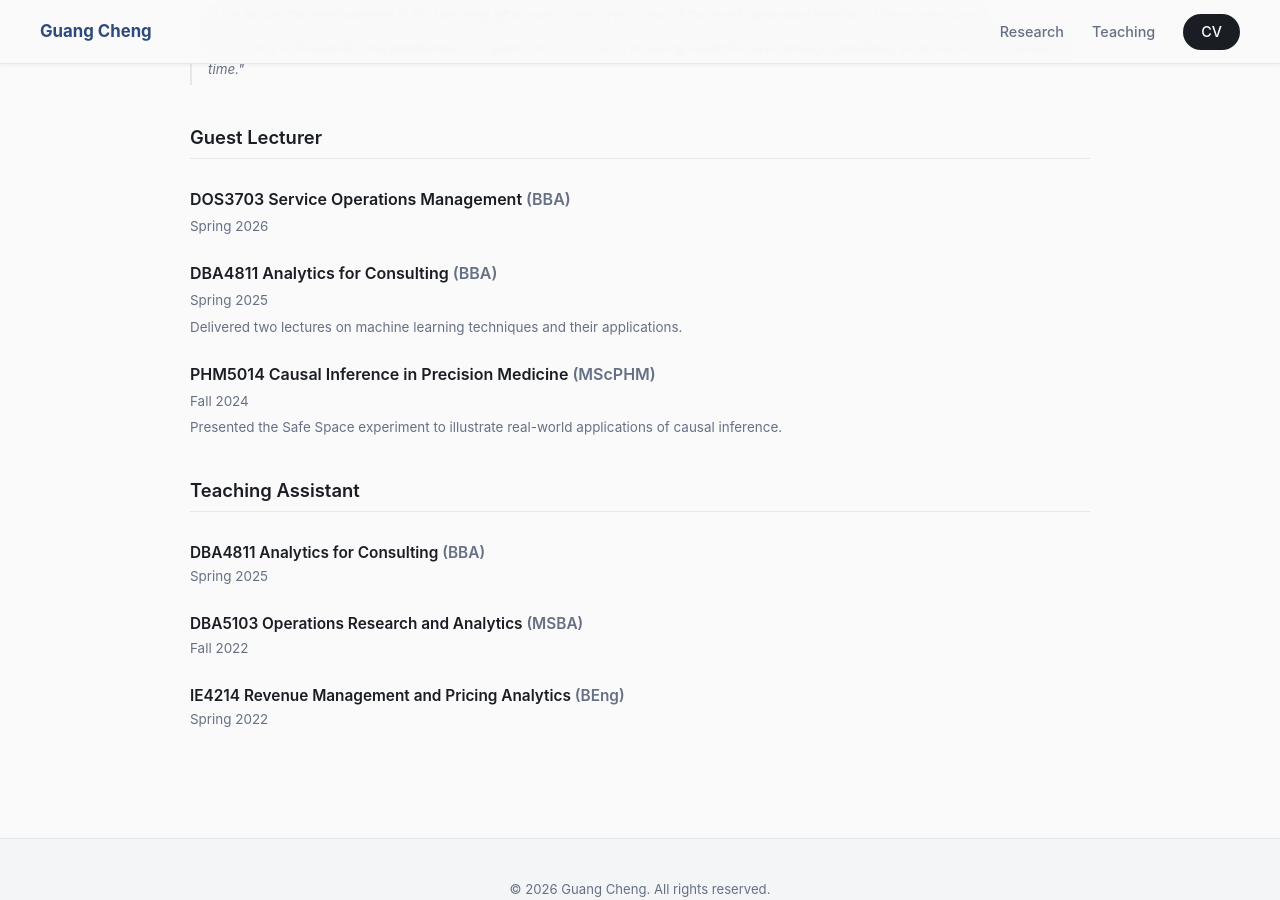
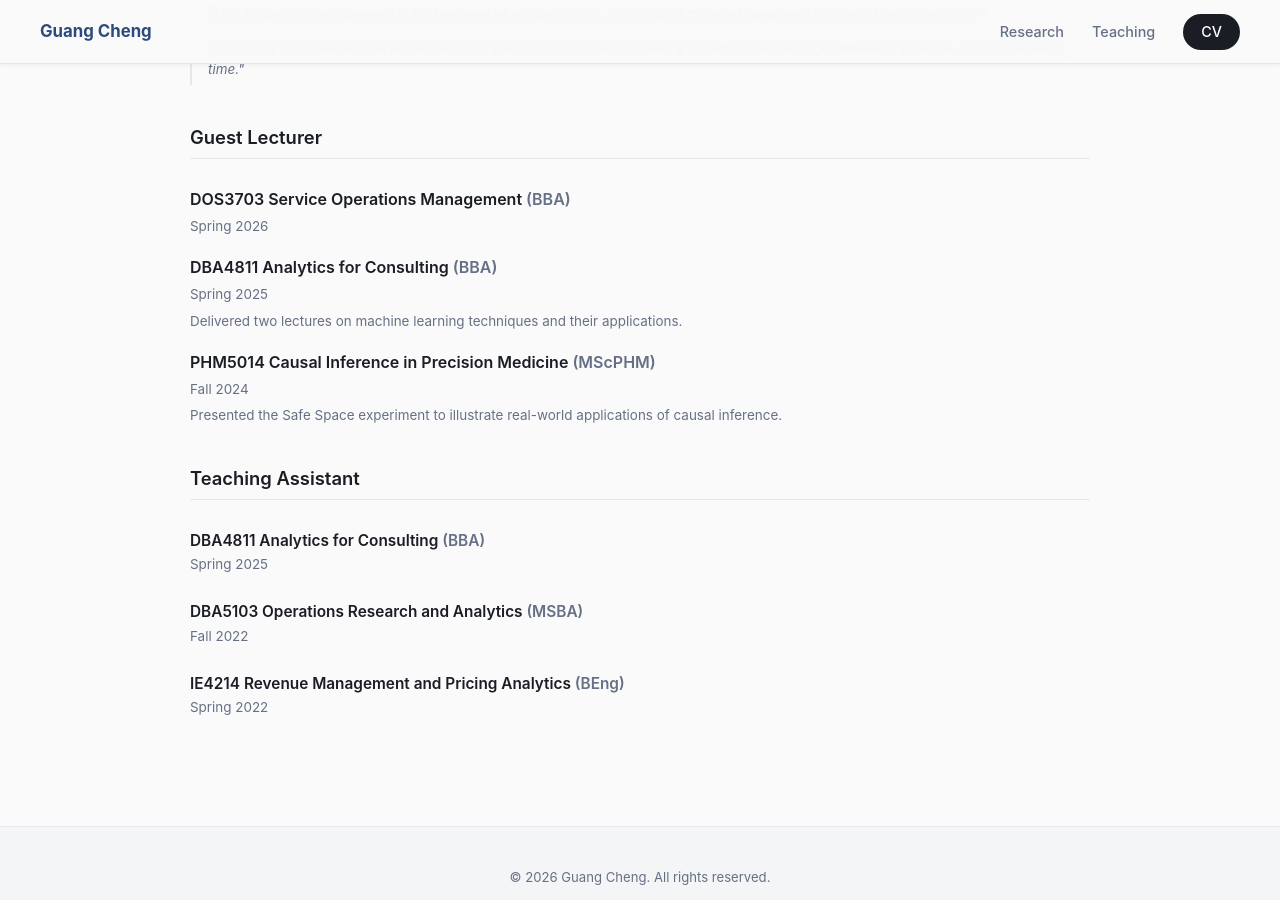
Before and after one commit to gcheng-nus/gcheng-nus.github.io, a Jekyll site: the page built from _pages/about.md, in a window 1280 px wide and 900 px high, scrolled down 2617 px. Built offline with Jekyll 4.4.1, drawn with Linux system fonts in a browser that asks for light colours.

Commit message:
update course margin

```diff
--- a/assets/css/academic.scss
+++ b/assets/css/academic.scss
@@ -412,7 +412,7 @@ body.academic-site.is-locked {
 }
 
 .course-title--spaced {
-  margin-top: 24px;
+  margin-top: 18px;
 }
 
 .course-meta,
```
